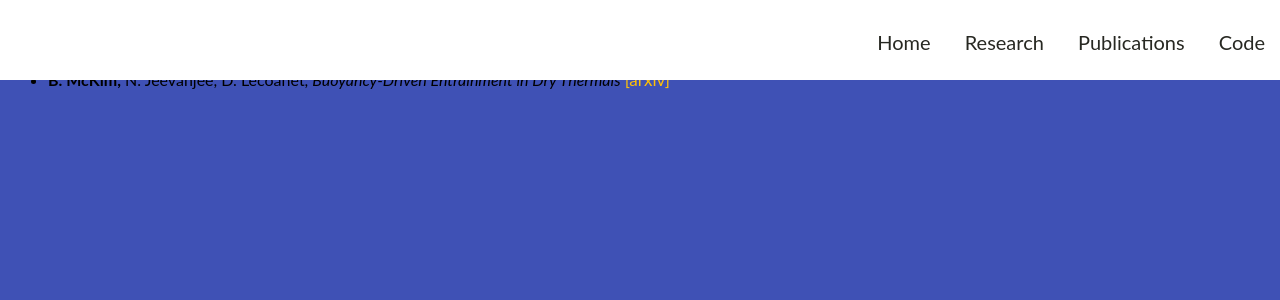
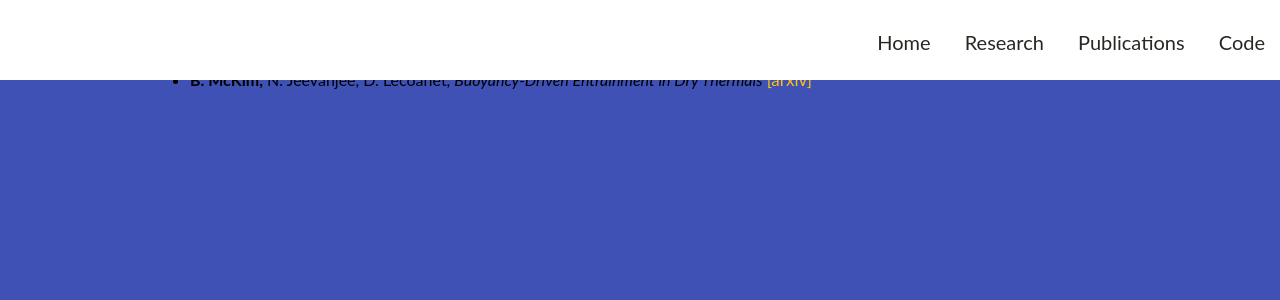
Before and after one commit to mckimb/mckimb.github.io, a Jekyll site: the page built from papers/index.html, in a window 1280 px wide. Shown: the top 300 px of the page. Built offline with Jekyll 4.4.1, drawn with Linux system fonts in a browser that asks for light colours.

Commit message:
Update main.css

```diff
--- a/css/main.css
+++ b/css/main.css
@@ -1,6 +1,6 @@
 body {
-    \\ margin-left: 30px;
-    \\ margin-right: 30px;
+    margin-left: 150px;
+    margin-right: 150px;
     font-family: "Lato", sans-serif;
     \\ font-family: "Bitstream Charter";
     \\ background-image: "exoplanet.jpg";
```
